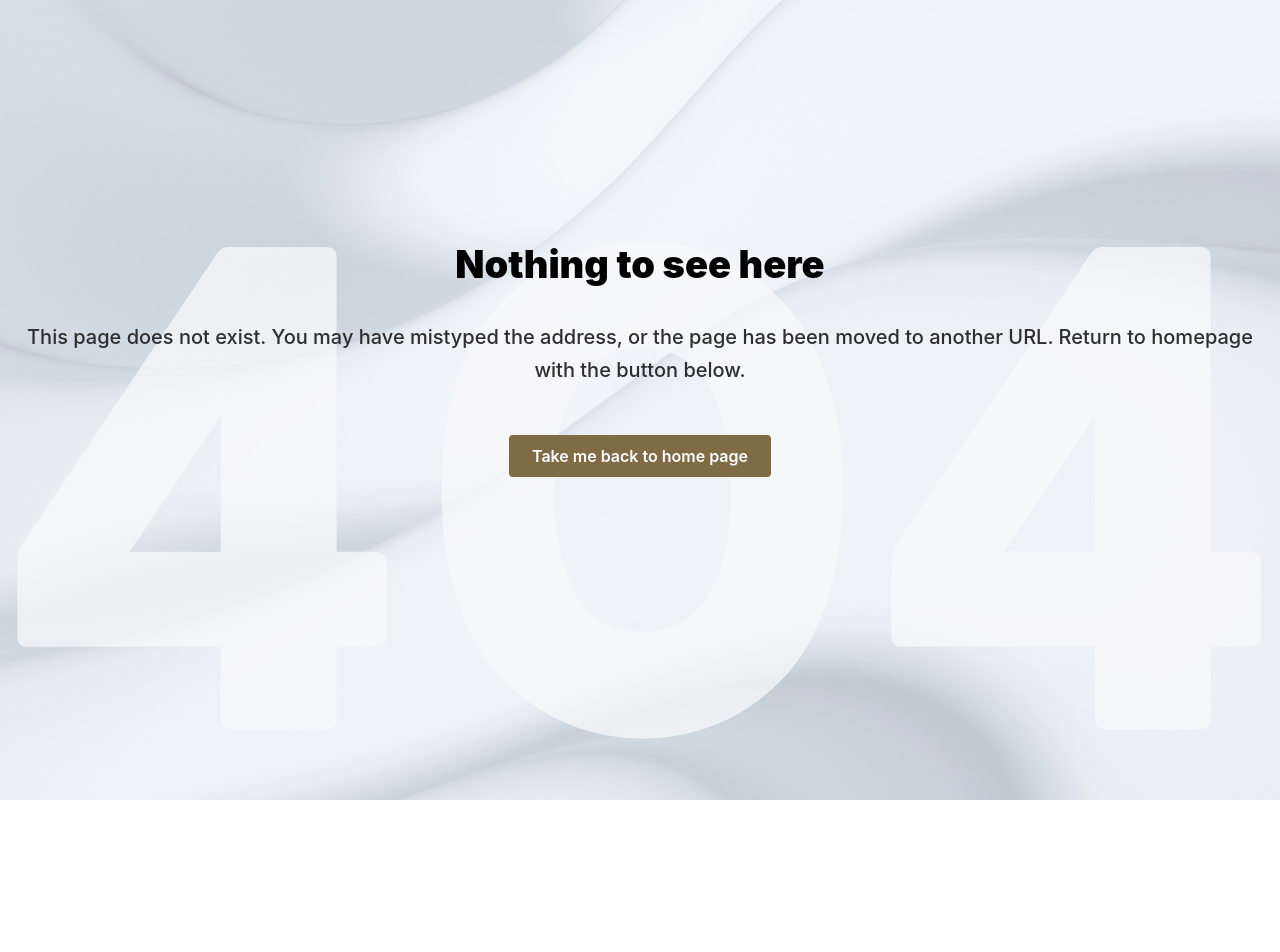
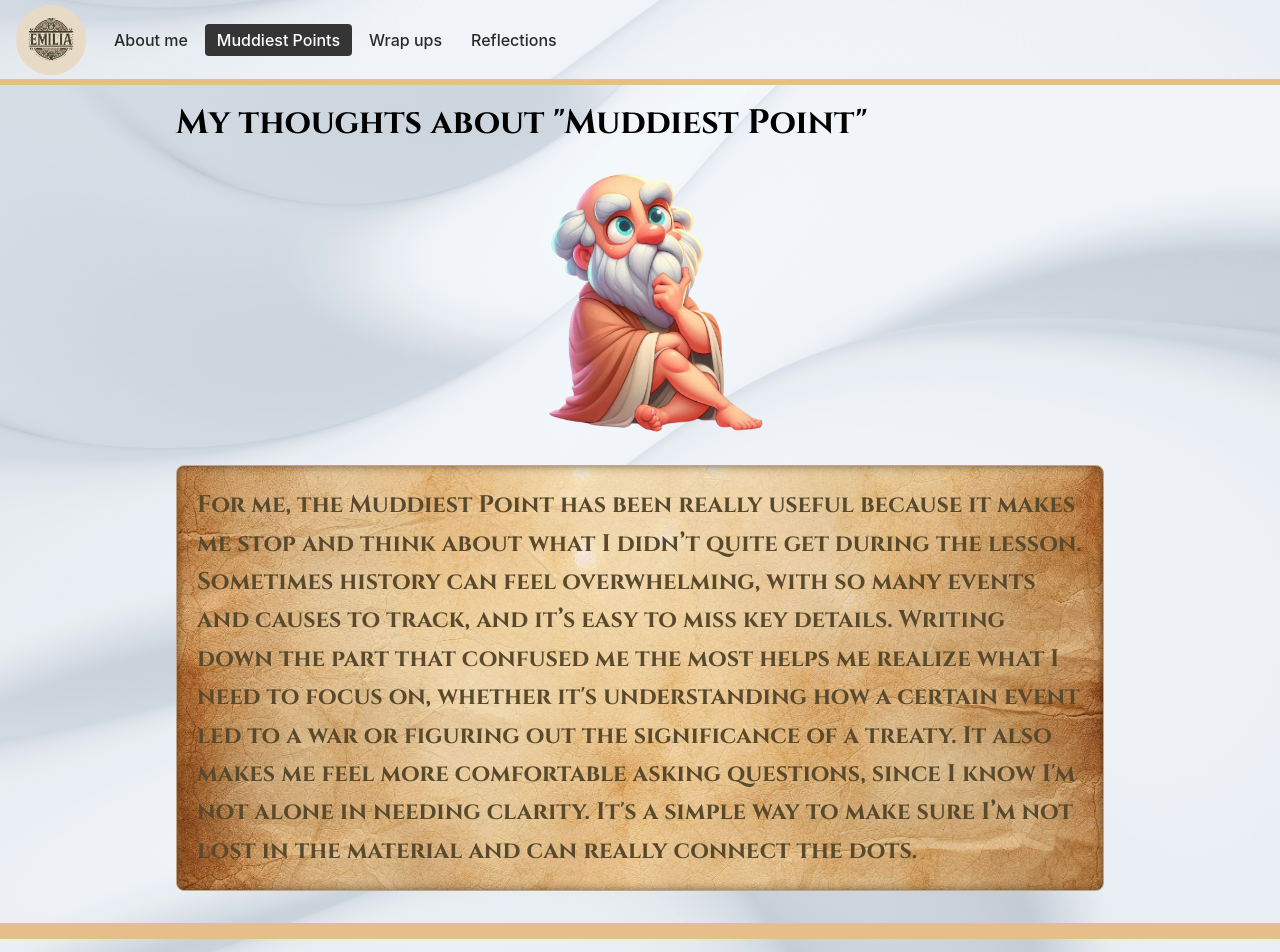
Before and after one commit to Isebring/Emilia-s-Summative-Assessment, a React (Vite) app: page /muddiestpoints in a window 1280 px wide. Shown: the top 952 px of the page. Before the commit the page ends 800 px from the top, so only its background shows below. Built offline with nearby package versions, Linux system fonts and the light colour scheme.

Commit message:
add muddiest point

```diff
--- a/src/App.tsx
+++ b/src/App.tsx
@@ -1,19 +1,17 @@
-import { Container } from "@mantine/core";
 import { Outlet } from "react-router-dom";
+import Footer from "./components/Footer";
 import Header from "./components/Header";
-import HeroVideo from "./components/HeroVideo";
-import Footer from "./components/Footer";
+import { Box } from "@mantine/core";
 
 function App() {
   return (
     <>
       <Header />
-      <HeroVideo />
-      <Container>
+      <Box>
         <main>
           <Outlet />
         </main>
-      </Container>
+      </Box>
       <Footer />
     </>
   );
--- a/src/components/Footer.tsx
+++ b/src/components/Footer.tsx
@@ -16,7 +16,7 @@ import "../css/Footer.css";
 
 const overviewLinks = [
   { link: "/about", label: "About Me" },
-  { link: "/contact", label: "Muddiest Points" },
+  { link: "/muddiestpoints", label: "Muddiest Points" },
   { link: "/contact", label: "Wrap ups" },
   { link: "/about", label: "Reflections" },
   //   { link: "/about", label: "Placeholder" },
--- a/src/components/Header.tsx
+++ b/src/components/Header.tsx
@@ -15,7 +15,7 @@ import "../css/Header.css";
 
 const links = [
   { link: "/sports", label: "About me" },
-  { link: "/favorites", label: "Muddiest Points" },
+  { link: "/muddiestpoints", label: "Muddiest Points" },
   { link: "/entertainment", label: "Wrap ups" },
   { link: "/four", label: "Reflections" },
 ];
--- /dev/null
+++ b/src/css/MuddiestPoints.css
@@ -0,0 +1,29 @@
+@import url("https://fonts.googleapis.com/css2?family=Cinzel:wght@400;700&display=swap");
+
+.title {
+  font-family: "cinzel", serif;
+}
+
+.muddiest-layout {
+  display: flex;
+  justify-content: center;
+  align-items: center;
+}
+
+.parchment-paper {
+  background-image: url("../assets/imgs/parchment-bg.jpg");
+  background-size: cover;
+  background-position: center;
+  padding: 20px;
+  border-radius: 8px;
+  border: 1px solid #c4a484;
+  box-shadow: inset 0 0 10px rgba(0, 0, 0, 0.5);
+}
+
+.parchment-paper p {
+  font-family: "cinzel", serif;
+  color: #5a4a2d;
+  font-size: 24px;
+  line-height: 1.6;
+  font-weight: 600;
+}
--- a/src/main.tsx
+++ b/src/main.tsx
@@ -7,12 +7,16 @@ import App from "./App";
 import "./main.css";
 import ErrorPage from "./pages/ErrorsPage";
 import LandingPage from "./pages/LandingPage";
+import MuddiestPoints from "./pages/MuddiestPoints";
 
 const router = createBrowserRouter([
   {
     path: "/",
     element: <App />,
-    children: [{ path: "/", element: <LandingPage /> }],
+    children: [
+      { path: "/", element: <LandingPage /> },
+      { path: "/muddiestpoints", element: <MuddiestPoints /> },
+    ],
   },
 
   { path: "*", element: <ErrorPage /> },
--- a/src/pages/LandingPage.tsx
+++ b/src/pages/LandingPage.tsx
@@ -1,9 +1,11 @@
 import { Container } from "@mantine/core";
 import { GridAsymmetrical } from "../components/GridAsymmetrical";
+import HeroVideo from "../components/HeroVideo";
 
 function LandingPage() {
   return (
     <>
+      <HeroVideo />
       <Container>
         <GridAsymmetrical />
       </Container>
--- /dev/null
+++ b/src/pages/MuddiestPoints.tsx
@@ -0,0 +1,38 @@
+import { Box, Container, Image, Paper, Text, Title } from "@mantine/core";
+import thinker from "../assets/imgs/thinker.png";
+import "../css/MuddiestPoints.css";
+
+function MuddiestPoints() {
+  return (
+    <>
+      <Container>
+        <Title mt="md" className="title">
+          My thoughts about "Muddiest Point"
+        </Title>
+        <Box className="muddiest-layout">
+          <Image
+            src={thinker}
+            maw={300}
+            alt="illustration of a thinking philosopher"
+          />
+        </Box>
+        <Paper mb="xl" mt="lg" className="parchment-paper">
+          <Text>
+            For me, the Muddiest Point has been really useful because it makes
+            me stop and think about what I didn’t quite get during the lesson.
+            Sometimes history can feel overwhelming, with so many events and
+            causes to track, and it’s easy to miss key details. Writing down the
+            part that confused me the most helps me realize what I need to focus
+            on, whether it's understanding how a certain event led to a war or
+            figuring out the significance of a treaty. It also makes me feel
+            more comfortable asking questions, since I know I'm not alone in
+            needing clarity. It's a simple way to make sure I’m not lost in the
+            material and can really connect the dots.
+          </Text>
+        </Paper>
+      </Container>
+    </>
+  );
+}
+
+export default MuddiestPoints;
```
Also changed, not shown: src/assets/imgs/parchment-bg.jpg (added), src/assets/imgs/thinker.png (added).
